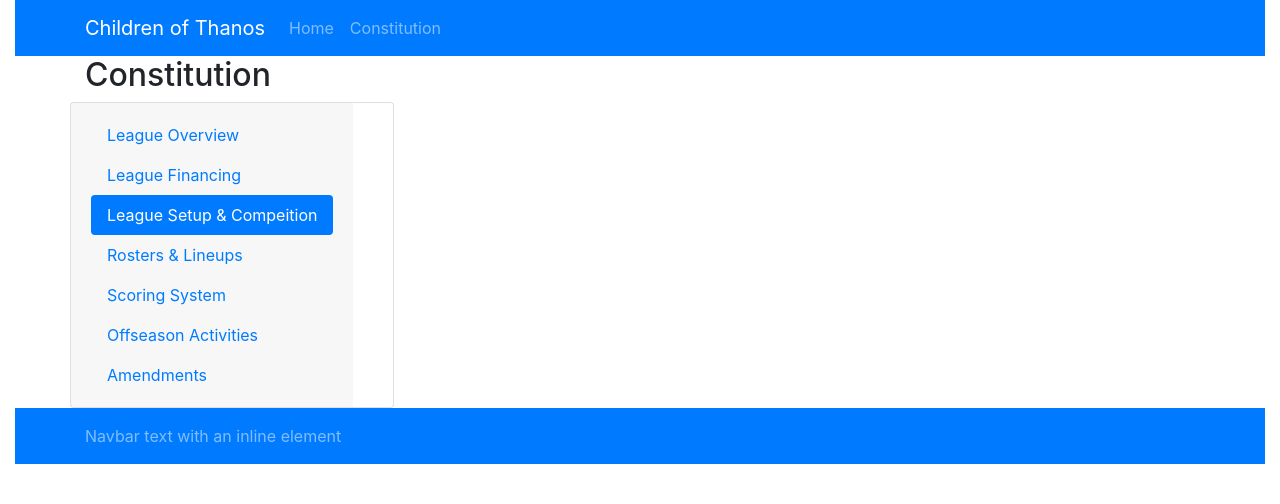
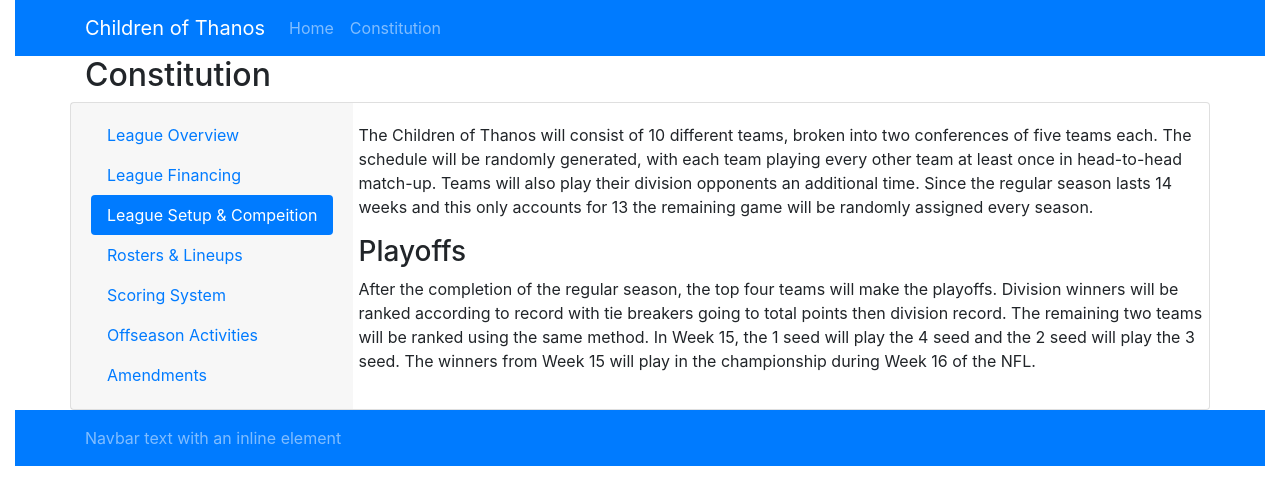
Before and after one commit to jsw0002/children-of-thanos, a Nuxt app: page /constitution in a window 1280 px wide. Both pictures are taken after a click on the tab "League Setup & Compeition". Shown: the top 504 px of the page. Built offline with nearby package versions, Linux system fonts and the light colour scheme.

Commit message:
added the rest of the sections without content

```diff
--- /dev/null
+++ b/components/Constitution/Amendments.vue
@@ -0,0 +1,19 @@
+<template>
+  <div class="row">
+4
+  </div>
+</template>
+
+<script>
+import SubSection from '~/components/SubSection';
+
+export default {
+  components: {
+    SubSection,
+  },
+};
+</script>
+
+<style>
+
+</style>
--- a/components/Constitution/ConstitutionTabs.vue
+++ b/components/Constitution/ConstitutionTabs.vue
@@ -9,14 +9,19 @@
           <league-financing></league-financing>
         </b-tab>
         <b-tab title="League Setup & Compeition">
+          <league-setup-competition></league-setup-competition>
         </b-tab>
         <b-tab title="Rosters & Lineups">
+          <rosters-and-lineups></rosters-and-lineups>
         </b-tab>
         <b-tab title="Scoring System">
+          <scoring-system></scoring-system>
         </b-tab>
         <b-tab title="Offseason Activities">
+          <offseason-activities></offseason-activities>
         </b-tab>
         <b-tab title="Amendments">
+          <amendments></amendments>
         </b-tab>
       </b-tabs>
     </b-card>
@@ -26,11 +31,21 @@
 <script>
 import LeagueOverview from '~/components/Constitution/LeagueOverview';
 import LeagueFinancing from '~/components/Constitution/LeagueFinancing';
+import LeagueSetupCompetition from '~/components/Constitution/LeagueSetupCompetition';
+import RostersAndLineups from '~/components/Constitution/RostersAndLineups';
+import ScoringSystem from '~/components/Constitution/ScoringSystem';
+import OffseasonActivities from '~/components/Constitution/OffseasonActivities';
+import Amendments from '~/components/Constitution/Amendments';
 
 export default {
   components: {
     LeagueOverview,
     LeagueFinancing,
+    LeagueSetupCompetition,
+    RostersAndLineups,
+    ScoringSystem,
+    OffseasonActivities,
+    Amendments,
   },
 };
 </script>
--- /dev/null
+++ b/components/Constitution/LeagueSetupCompetition.vue
@@ -0,0 +1,32 @@
+<template>
+  <div class="row">
+    <sub-section>
+      The Children of Thanos will consist of 10 different teams, broken into two conferences of five teams each.
+      The schedule will be randomly generated, with each team playing every other team at least once in head-to-head match-up.
+      Teams will also play their division opponents an additional time.
+      Since the regular season lasts 14 weeks and this only accounts for 13 the remaining game will be randomly assigned every season.
+    </sub-section>
+
+    <sub-section title="Playoffs">
+      After the completion of the regular season, the top four teams will make the playoffs.
+      Division winners will be ranked according to record with tie breakers going to total points then division record.
+      The remaining two teams will be ranked using the same method.
+      In Week 15, the 1 seed will play the 4 seed and the 2 seed will play the 3 seed.
+      The winners from Week 15 will play in the championship during Week 16 of the NFL.
+    </sub-section>
+  </div>
+</template>
+
+<script>
+import SubSection from '~/components/SubSection';
+
+export default {
+  components: {
+    SubSection,
+  },
+};
+</script>
+
+<style>
+
+</style>
--- /dev/null
+++ b/components/Constitution/OffseasonActivities.vue
@@ -0,0 +1,19 @@
+<template>
+  <div class="row">
+3
+  </div>
+</template>
+
+<script>
+import SubSection from '~/components/SubSection';
+
+export default {
+  components: {
+    SubSection,
+  },
+};
+</script>
+
+<style>
+
+</style>
--- /dev/null
+++ b/components/Constitution/RostersAndLineups.vue
@@ -0,0 +1,19 @@
+<template>
+  <div class="row">
+1
+  </div>
+</template>
+
+<script>
+import SubSection from '~/components/SubSection';
+
+export default {
+  components: {
+    SubSection,
+  },
+};
+</script>
+
+<style>
+
+</style>
--- /dev/null
+++ b/components/Constitution/ScoringSystem.vue
@@ -0,0 +1,19 @@
+<template>
+  <div class="row">
+2
+  </div>
+</template>
+
+<script>
+import SubSection from '~/components/SubSection';
+
+export default {
+  components: {
+    SubSection,
+  },
+};
+</script>
+
+<style>
+
+</style>
```
